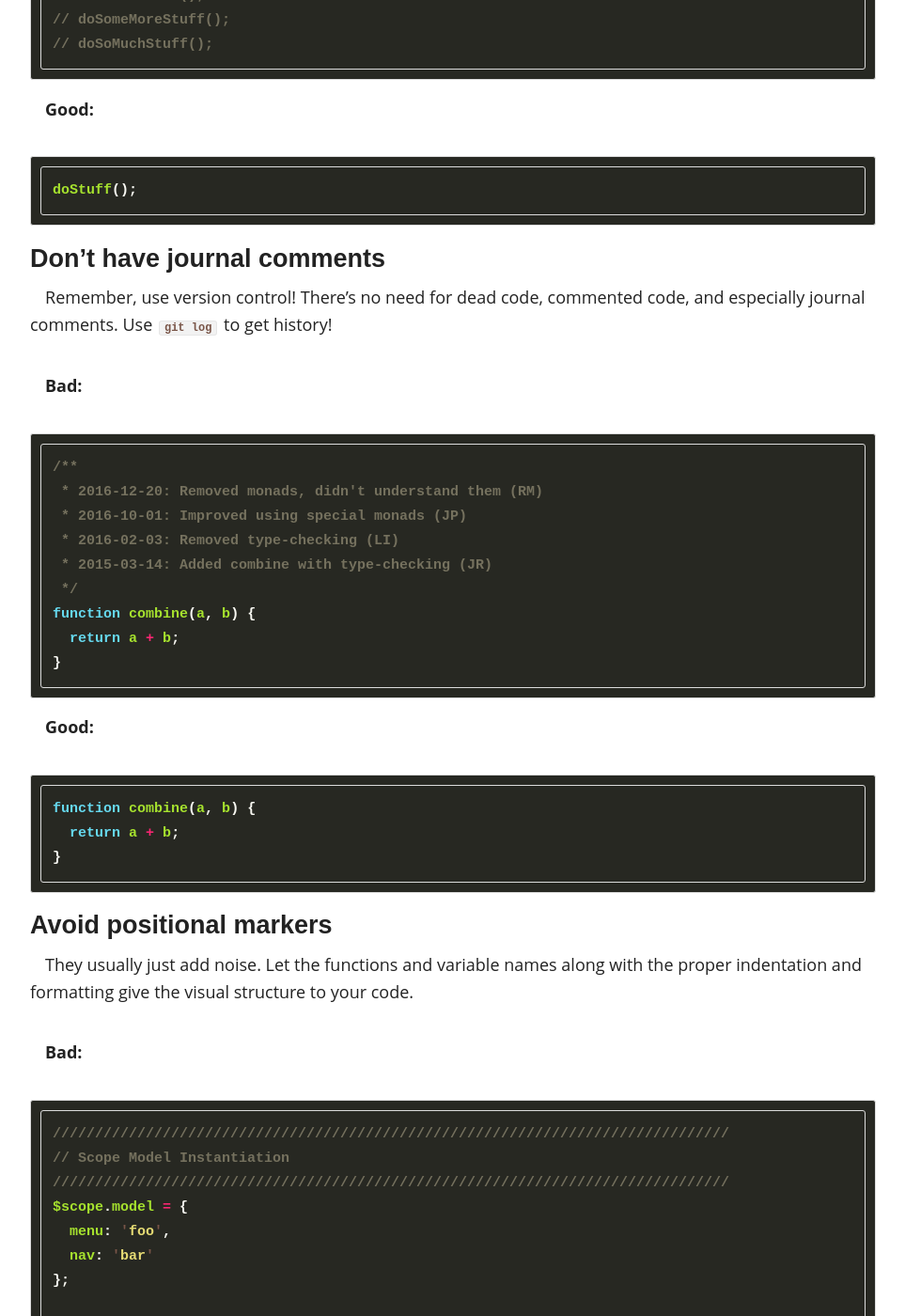
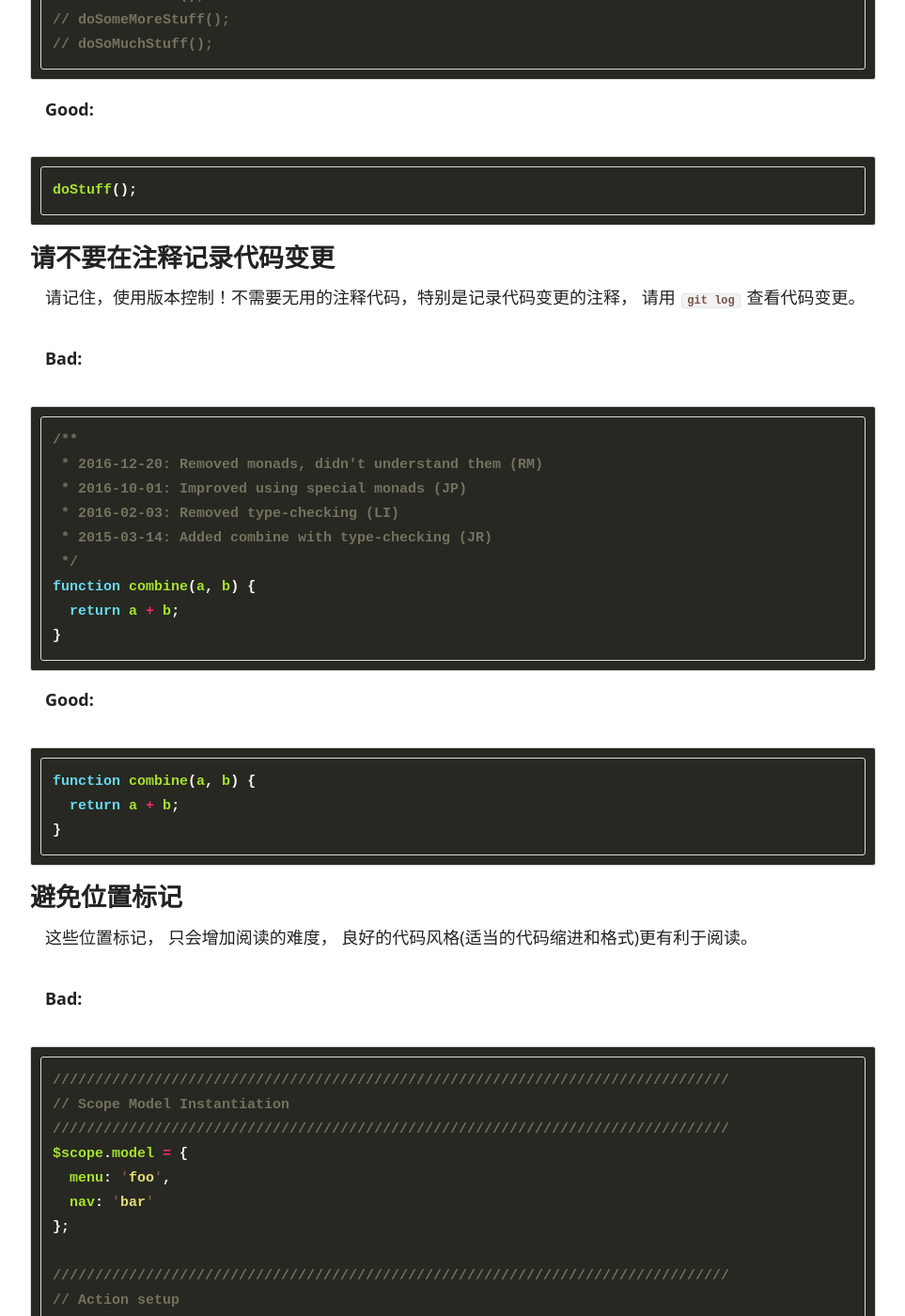
Before and after one commit to guocailee/guocailee.github.io, a Jekyll site: the page built from _posts/2018-05-16-clean-javascript-code.md, in a window 1280 px wide and 1400 px high, scrolled down 55797 px. Shown: the whole window at 94% size, without its empty margins (158-1121 px from the left). Built offline with Jekyll 4.4.1, drawn with Linux system fonts in a browser that asks for light colours; nearby versions of some CDN libraries; comment, search, counter and statistics services are not loaded; some of the changed text lies outside the part shown.

Commit message:
update clena code page

````diff
--- a/_posts/2018-05-16-clean-javascript-code.md
+++ b/_posts/2018-05-16-clean-javascript-code.md
@@ -2036,8 +2036,9 @@ function hashIt(data) {
 ```
 
 
-### Don't leave commented out code in your codebase
-Version control exists for a reason. Leave old code in your history.
+### 不要再注释掉无用的代码
+
+版本控制， 可以方便你找回之前删除的代码。
 
 **Bad:**
 ```javascript
@@ -2053,9 +2054,10 @@ doStuff();
 ```
 
 
-### Don't have journal comments
-Remember, use version control! There's no need for dead code, commented code,
-and especially journal comments. Use `git log` to get history!
+### 请不要在注释记录代码变更
+
+请记住，使用版本控制！不需要无用的注释代码，特别是记录代码变更的注释， 请用 `git log`  查看代码变更。
+
 
 **Bad:**
 ```javascript
@@ -2078,9 +2080,9 @@ function combine(a, b) {
 ```
 
 
-### Avoid positional markers
-They usually just add noise. Let the functions and variable names along with the
-proper indentation and formatting give the visual structure to your code.
+### 避免位置标记
+
+这些位置标记， 只会增加阅读的难度， 良好的代码风格(适当的代码缩进和格式)更有利于阅读。
 
 **Bad:**
 ```javascript
````
Also changed, not shown: other parts of _posts/2018-05-16-clean-javascript-code.md (+3 -3 lines).
